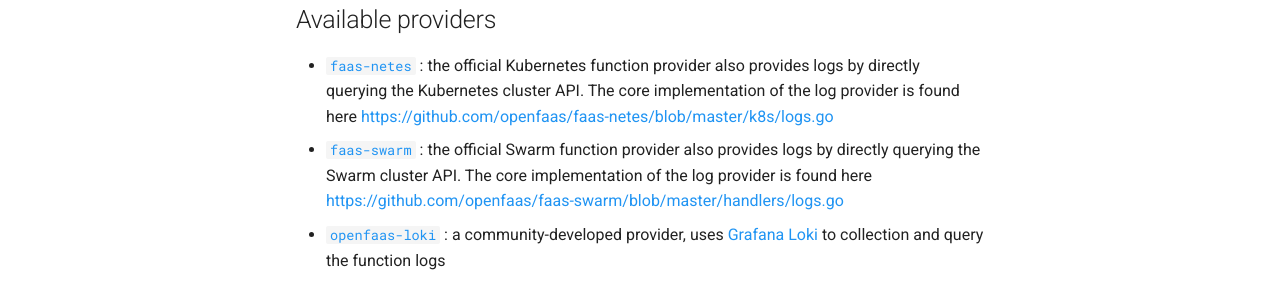
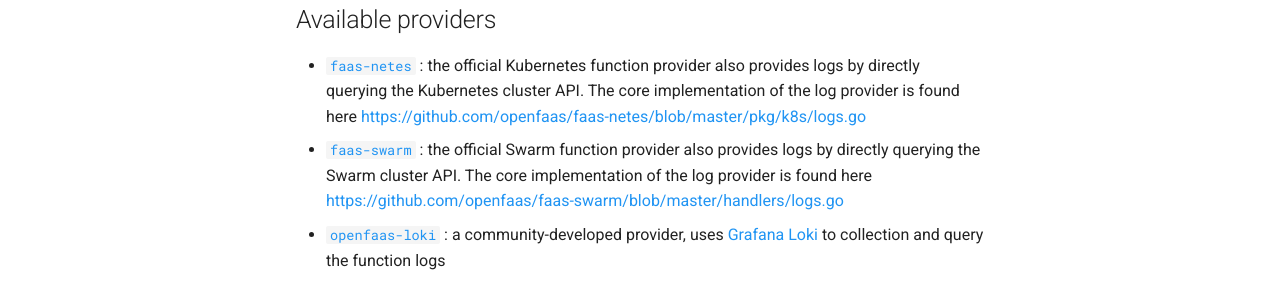
Before and after one commit to openfaas/docs, an MkDocs documentation site: the page built from docs/architecture/logs-provider.md, in a window 1280 px wide and 1341 px high. Shown: the part 785-1085 px from the top of the window. Built offline with MkDocs 1.6.1 and Material for MkDocs 9.7.7, drawn with Linux system fonts in a browser that asks for light colours; comment, search, counter and statistics services are not loaded; part of the change alters nothing that is shown.

Commit message:
Update link for the log provider
Signed-off-by: Simon Emms simon@simonemms.com

```diff
--- a/docs/architecture/logs-provider.md
+++ b/docs/architecture/logs-provider.md
@@ -17,7 +17,7 @@ The `gateway` will proxy log requests to the function provider, by default. To u
 
 ## Available providers
 
-* [`faas-netes`](https://github.com/openfaas/faas-netes) : the official Kubernetes function provider also provides logs by directly querying the Kubernetes cluster API. The core implementation of the log provider is found here https://github.com/openfaas/faas-netes/blob/master/k8s/logs.go
+* [`faas-netes`](https://github.com/openfaas/faas-netes) : the official Kubernetes function provider also provides logs by directly querying the Kubernetes cluster API. The core implementation of the log provider is found here https://github.com/openfaas/faas-netes/blob/master/pkg/k8s/logs.go
 * [`faas-swarm`](https://github.com/openfaas/faas-swarm) : the official Swarm function provider also provides logs by directly querying the Swarm cluster API. The core implementation of the log provider is found here https://github.com/openfaas/faas-swarm/blob/master/handlers/logs.go
 * [`openfaas-loki`](https://github.com/LucasRoesler/openfaas-loki) : a community-developed provider, uses [Grafana Loki](https://github.com/grafana/loki) to collection and query the function logs
 
```
